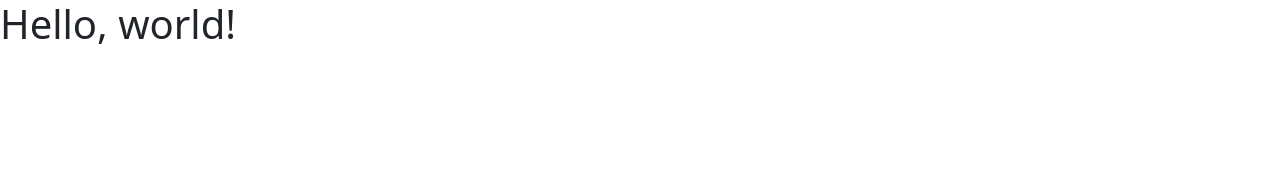
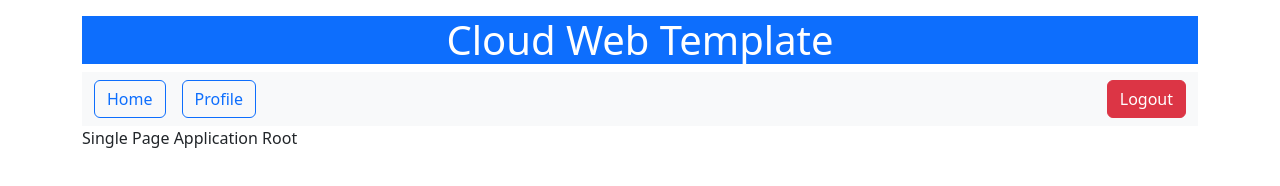
Before and after one commit to mlee58/Photobook-GenerativeAI, a plain HTML site: page public/index.html in a window 1280 px wide. Drawn offline with nearby package versions, Linux system fonts and the light colour scheme.

Commit message:
added nav menu and spa place holder

```diff
--- a/public/controller/app.js
+++ b/public/controller/app.js
@@ -0,0 +1,2 @@
+document.getElementById('appHeader').textContent = 'Cloud Web Template'
+document.title = 'App Template'
--- a/public/index.html
+++ b/public/index.html
@@ -1,14 +1,47 @@
 <!doctype html>
 <html lang="en">
+
 <head>
   <meta charset="utf-8">
   <meta name="viewport" content="width=device-width, initial-scale=1">
   <title>Bootstrap demo</title>
-    <link href="https://cdn.jsdelivr.net/npm/bootstrap@5.3.3/dist/css/bootstrap.min.css" rel="stylesheet" integrity="sha384-QWTKZyjpPEjISv5WaRU9OFeRpok6YctnYmDr5pNlyT2bRjXh0JMhjY6hW+ALEwIH" crossorigin="anonymous">
-  <script type = "module" src = "./controller/app.js"></script>
+  <link href="https://cdn.jsdelivr.net/npm/bootstrap@5.3.3/dist/css/bootstrap.min.css" rel="stylesheet"
+    integrity="sha384-QWTKZyjpPEjISv5WaRU9OFeRpok6YctnYmDr5pNlyT2bRjXh0JMhjY6hW+ALEwIH" crossorigin="anonymous">
+  <script type="module" src="./controller/app.js"></script>
 </head>
+
 <body>
-    <h1>Hello, world!</h1>
-    <script src="https://cdn.jsdelivr.net/npm/bootstrap@5.3.3/dist/js/bootstrap.bundle.min.js" integrity="sha384-YvpcrYf0tY3lHB60NNkmXc5s9fDVZLESaAA55NDzOxhy9GkcIdslK1eN7N6jIeHz" crossorigin="anonymous"></script>
+  <div class="container">
+    <h1 id="appHeader" class="mt-3 text-white text-center bg-primary">App Header</h1>
+  </div>
+
+  <div class="container">
+    <nav class="navbar navbar-expand-lg bg-body-tertiary">
+      <div class="container-fluid">
+        <!--  <a class="navbar-brand" href="#">Navbar</a>-->
+        <button class="navbar-toggler" type="button" data-bs-toggle="collapse" data-bs-target="#navbarSupportedContent"
+          aria-controls="navbarSupportedContent" aria-expanded="false" aria-label="Toggle navigation">
+          <span class="navbar-toggler-icon"></span>
+        </button>
+        <div class="collapse navbar-collapse" id="navbarSupportedContent">
+          <ul class="navbar-nav me-auto mb-2 mb-lg-0">
+            <li class="nav-item">
+              <a class="btn btn-outline-primary me-3" aria-current="page" href="#">Home</a>
+            </li>
+            <li class="nav-item">
+              <a class="btn btn-outline-primary" href="#">Profile</a>
+          </ul>
+          <button id = "logoutButton" class ="btn btn-danger">Logout</button>
+        </div>
+      </div>
+    </nav>
+  </div>
+
+  <!-- Single page application root -->
+   <div id="spaRoot" class="container" >Single Page Application Root</div>
+  <script src="https://cdn.jsdelivr.net/npm/bootstrap@5.3.3/dist/js/bootstrap.bundle.min.js"
+    integrity="sha384-YvpcrYf0tY3lHB60NNkmXc5s9fDVZLESaAA55NDzOxhy9GkcIdslK1eN7N6jIeHz"
+    crossorigin="anonymous"></script>
 </body>
+
 </html>
```
Lines whose indentation alone changed are shown as unchanged.
